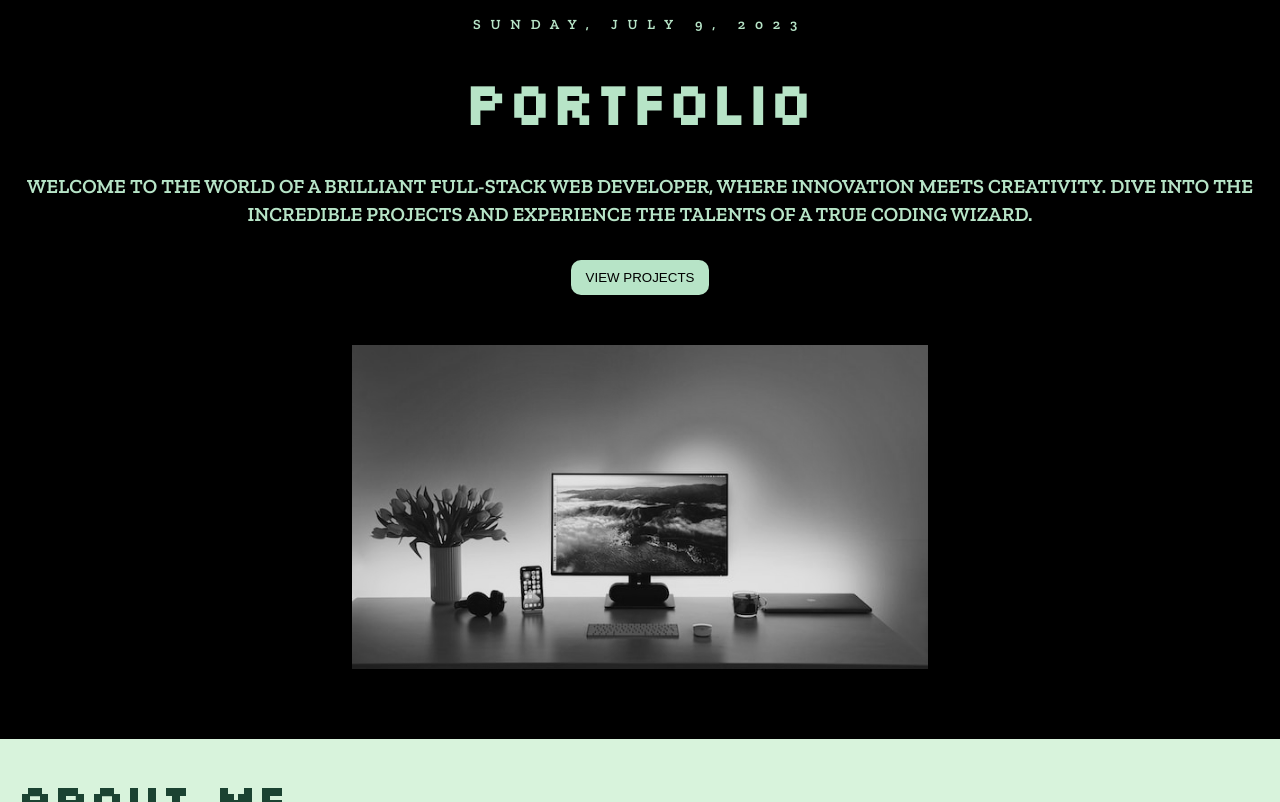
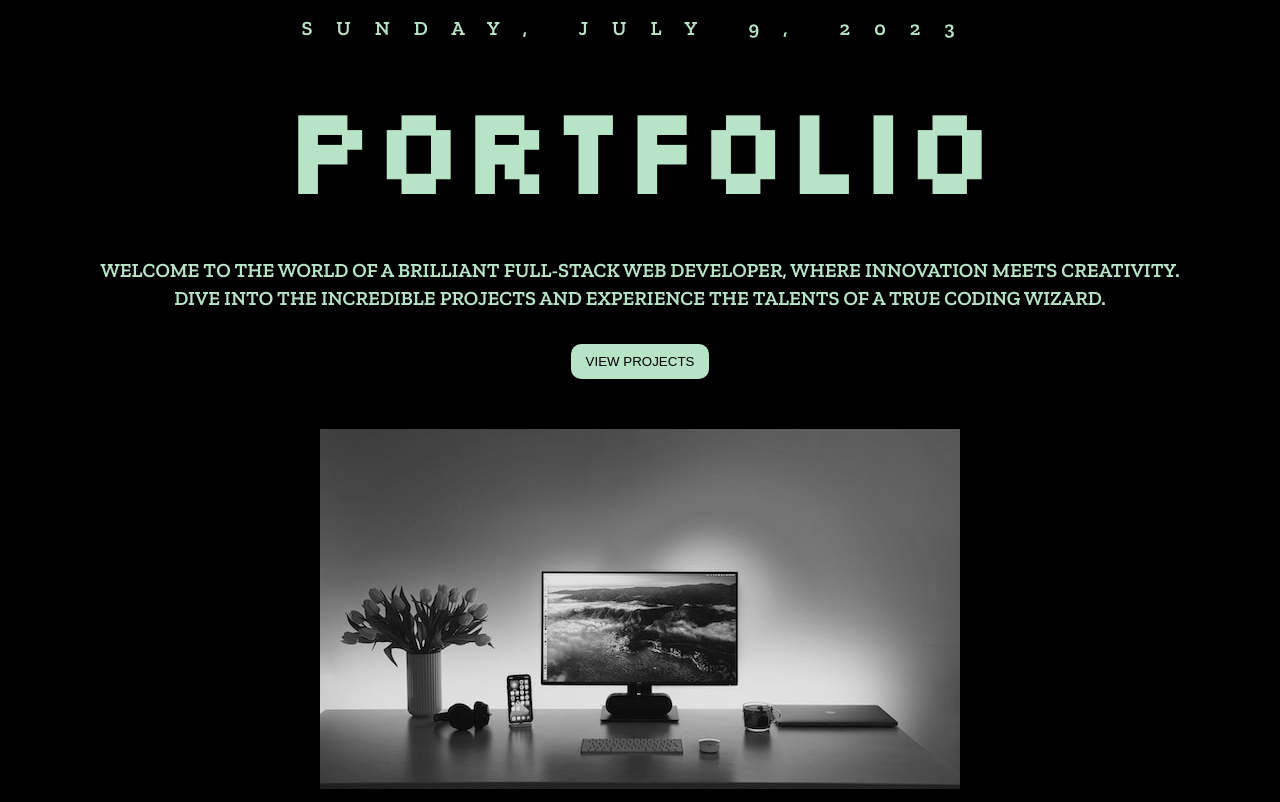
Before and after one commit to Albatraoz12/Portfolio, a React (Vite) app: page / in a window 1280 px wide. Shown: the top 802 px of the page. Built offline with nearby package versions, Linux system fonts and the light colour scheme.

Commit message:
make header responsive to match design on tablet

```diff
--- a/src/components/header/header.scss
+++ b/src/components/header/header.scss
@@ -58,3 +58,25 @@ figure img {
     width: 0;
   }
 }
+
+@include tablet {
+  header {
+    span {
+      font-size: 20px;
+      letter-spacing: 1.5rem;
+    }
+    h1 {
+      font-size: 118px;
+      width: 95%;
+    }
+    p {
+      margin-inline: 5rem;
+    }
+  }
+
+  figure {
+    img {
+      max-width: 100%;
+    }
+  }
+}
```
